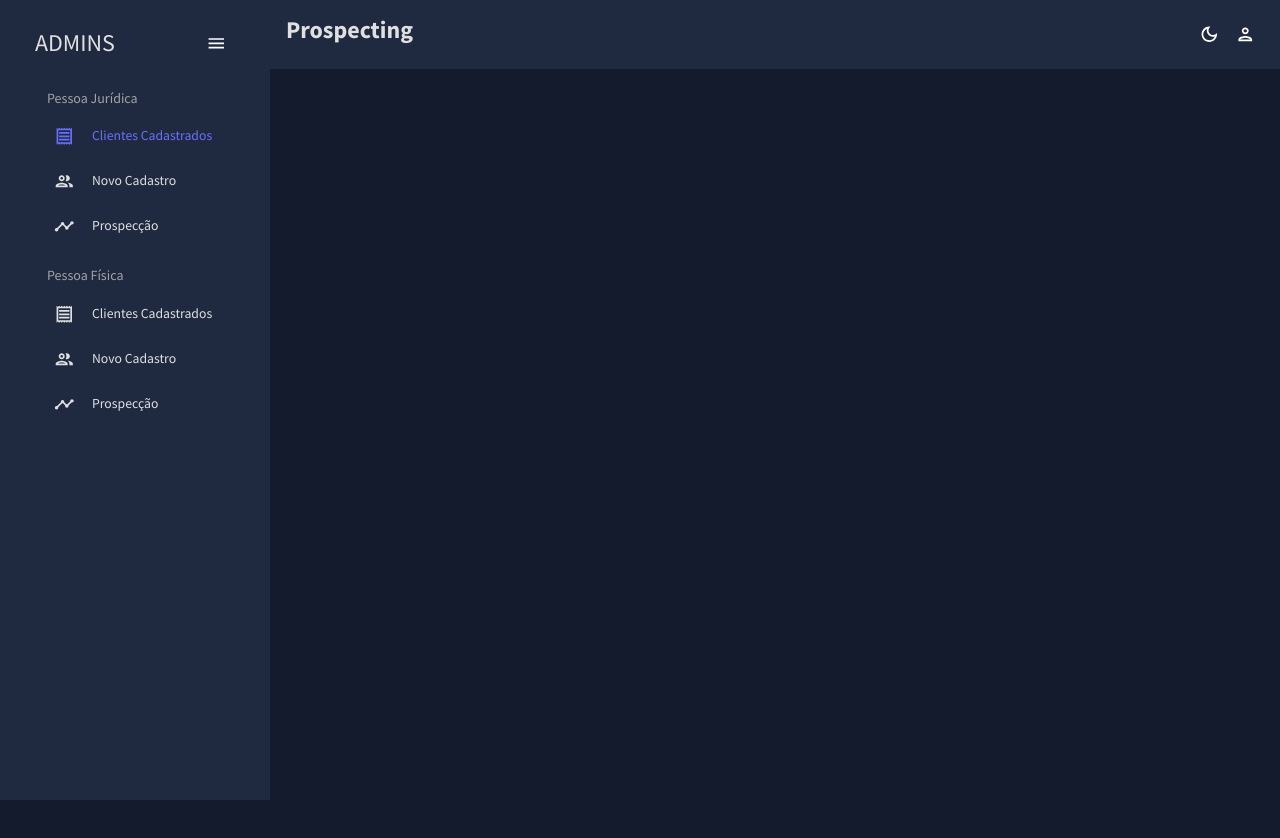
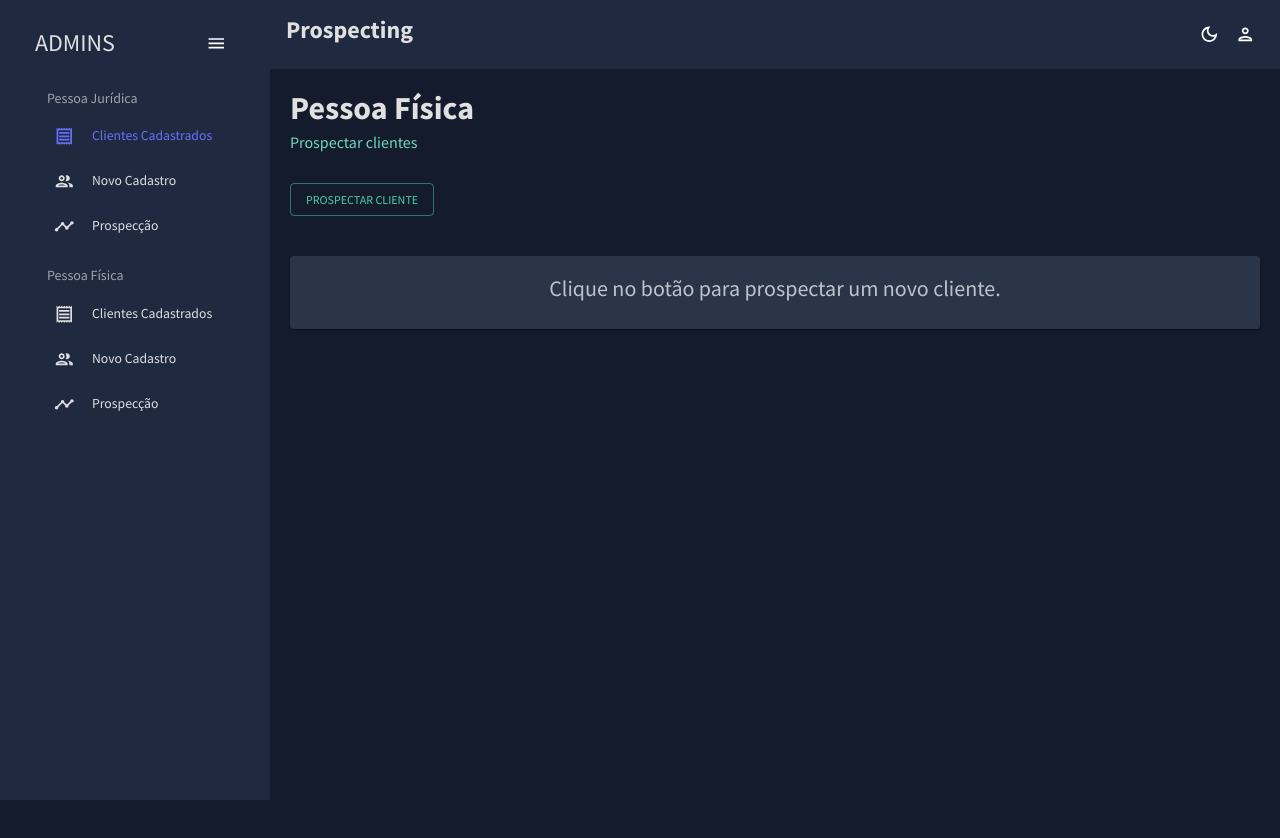
Before and after one commit to Akaori/customer-prospecting-app, a React (Create React App) app in the folder frontend/: page /pessoa-fisica/prospectar in a window 1280 px wide. Shown: the top 838 px of the page. Before the commit the page ends 800 px from the top, so only its background shows below. Built offline with nearby package versions, Linux system fonts and the light colour scheme.

Commit message:
add page to prospect individual customer

```diff
--- a/frontend/src/App.js
+++ b/frontend/src/App.js
@@ -11,7 +11,7 @@ import EditLegalEntityCustomerForm from "./scenes/editlegalentitycustomerform";
 import EditIndividualCustomerForm from "./scenes/editindividualcustomerform";
 import IndividualCustomerList from "./scenes/individualcustomerlist";
 import ProspectLegalEntityCustomer from "./scenes/prospectlegalentitycustomer";
-// import ProspectIndividualCustomer from "./scenes/prospectindividualcustomer";
+import ProspectIndividualCustomer from "./scenes/prospectindividualcustomer";
 
 function App() {
   const [theme, colorMode] = useMode();
@@ -55,11 +55,10 @@ function App() {
                 path="/pessoa-fisica/clientes/:id"
                 element={<EditIndividualCustomerForm />}
               />
-
-              {/* <Route
-              path="/individual-customer/prospect"
-              element={<ProspectIndividualCustomer />}
-            /> */}
+              <Route
+                path="/pessoa-fisica/prospectar"
+                element={<ProspectIndividualCustomer />}
+              />
             </Routes>
           </main>
         </div>
--- a/frontend/src/scenes/global/Sidebar.jsx
+++ b/frontend/src/scenes/global/Sidebar.jsx
@@ -135,7 +135,7 @@ const Sidebar = () => {
             />
             <Item
               title="Prospecção"
-              to="/individual-customer/prospect"
+              to="/pessoa-fisica/prospectar"
               icon={<TimelineOutlinedIcon />}
               selected={selected}
               setSelected={setSelected}
--- /dev/null
+++ b/frontend/src/scenes/prospectindividualcustomer/index.js
@@ -0,0 +1,123 @@
+import { Box, useTheme, Button, Grid } from "@mui/material";
+import { useState, useEffect } from "react";
+import { tokens } from "../../theme";
+import Header from "../../components/Header";
+import axios from "axios";
+import { useNavigate } from "react-router-dom";
+import Card from "@mui/material/Card";
+import CardContent from "@mui/material/CardContent";
+import Typography from "@mui/material/Typography";
+
+const ProspectIndividualCustomer = () => {
+  const theme = useTheme();
+  const colors = tokens(theme.palette.mode);
+  const navigate = useNavigate();
+  const [customer, setCustomer] = useState([]);
+
+  const prospectCustomer = () => {
+    axios
+      .get("http://localhost:8080/api/v1/individual-customers/next", {
+        auth: {
+          username: "user",
+          password: "user",
+        },
+      })
+      .then((response) => {
+        console.log(response);
+        setCustomer(response.data);
+      });
+  };
+
+  function isEmpty(obj) {
+    for (const prop in obj) {
+      if (Object.hasOwn(obj, prop)) {
+        return false;
+      }
+    }
+
+    return true;
+  }
+
+  return (
+    <Box m="20px">
+      <Header
+        title="Pessoa Física"
+        subtitle="Prospectar clientes"
+      />
+      <Grid
+        container
+        spacing={0}
+        direction="column"
+        sx={{ minHeight: "100vh" }}
+      >
+        <Grid
+          item
+          xs={3}
+        >
+          <Button
+            color="secondary"
+            onClick={(e) => prospectCustomer()}
+            variant="outlined"
+          >
+            Prospectar cliente
+          </Button>
+          <Card
+            sx={{
+              minWidth: 275,
+              backgroundColor: colors.primary[400],
+              mt: 5.0,
+            }}
+          >
+            <CardContent>
+              {!isEmpty(customer) && (
+                <div>
+                  <Typography
+                    sx={{ fontSize: 14 }}
+                    color="text.secondary"
+                    gutterBottom
+                  >
+                    Pessoa Física
+                  </Typography>
+                  <Typography
+                    sx={{ fontSize: 24, mb: 2.0 }}
+                    component="div"
+                  >
+                    {customer.name}
+                  </Typography>
+                  <Typography
+                    sx={{ mb: 2.0, fontSize: 20 }}
+                    color="text.secondary"
+                  >
+                    MCC: {customer.mcc}
+                  </Typography>
+                  <Typography
+                    sx={{ mb: 2.0, fontSize: 20 }}
+                    color="text.secondary"
+                  >
+                    CPF: {customer.cpf}
+                  </Typography>
+                  <Typography
+                    sx={{ mb: 2.0, fontSize: 20 }}
+                    color="text.secondary"
+                  >
+                    {customer.email}
+                  </Typography>
+                </div>
+              )}
+              {isEmpty(customer) && (
+                <Typography
+                  sx={{ fontSize: 22, textAlign: "center" }}
+                  color="text.secondary"
+                >
+                  Clique no botão para prospectar um novo cliente.
+                </Typography>
+              )}
+            </CardContent>
+          </Card>
+        </Grid>
+      </Grid>
+    </Box>
+  );
+};
+
+export default ProspectIndividualCustomer;
```
